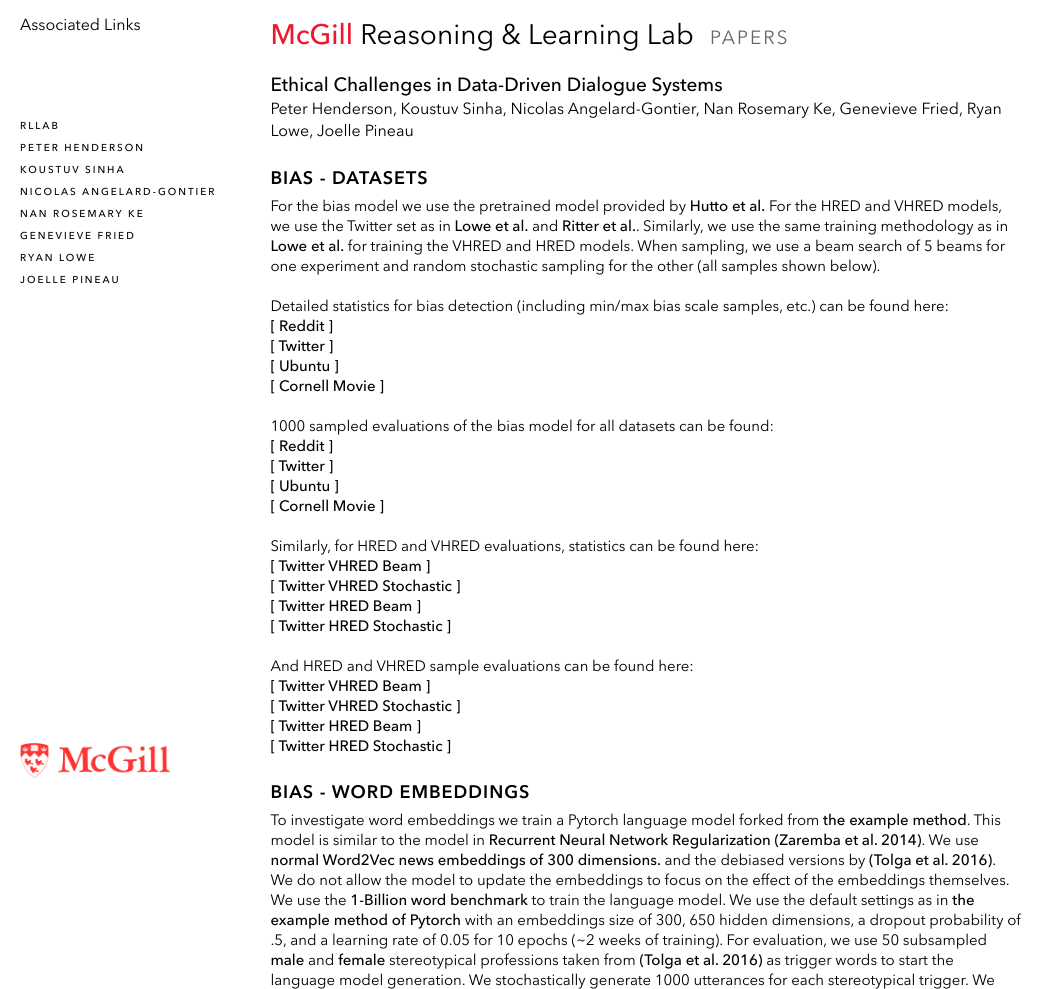
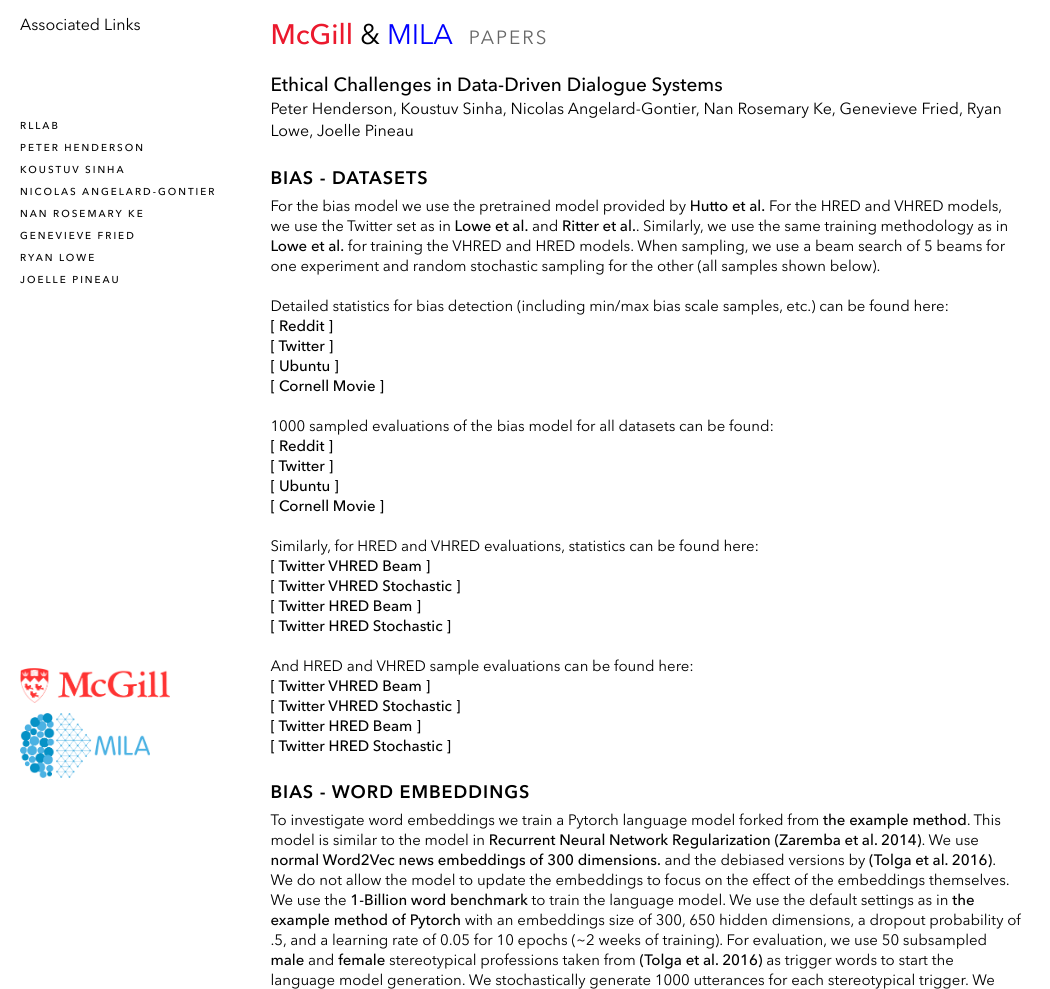
Before and after one commit to Breakend/EthicsInDialogue, a plain HTML site: page docs/supplemental.html in a window 1280 px wide. Shown: the top 989 px of the page, without its empty margins (0-1050 px from the left). Drawn offline with Linux system fonts and the light colour scheme; a script that the page names is missing.

Commit message:
fixing copypasta error on docs

```diff
--- a/docs/supplemental.html
+++ b/docs/supplemental.html
@@ -66,19 +66,18 @@
         </div>
         <div class="orgs">
           <a href="https://mcgill.ca"><img width="150px" src="tfthing_files/mcgill_logo_big.png"> </a>
-          <!-- <a href="http://www.nserc-crsng.gc.ca/index_eng.asp"><img width="150px" src="tfthing_files/nserc.png"></a> -->
+          <a href="https://mila.quebec/en/"><img width="130px" src="tfthing_files/mila.png"> </a>
           <!-- <a href="http://www.maluuba.com/"><img width="150px" src="tfthing_files/maluuba.png"></a> -->
           <!-- <a href="http://irvlab.cs.umn.edu/"><img style="margin-left: -5px;" width="150px" src="tfthing_files/umn.png"></a> -->
         </div>
     </div>
     <div id="main">
         <div class="header">
-            <div class="mark">
-                <span class="mcgill">McGill</span>
-                <span class="mark-i">Reasoning</span>
-                <span class="mark-d">& Learning</span>
-                <span class="mark-l">Lab</span>
-            </div>
+          <div class="mark">
+            <span class="mcgill">McGill</span>
+            <span class="mark-i">&</span>
+            <span class="mark-d" style="color: blue">MILA</span>
+          </div>
             <div id="title">Papers</div>
         </div>
         <div id="content">
```
